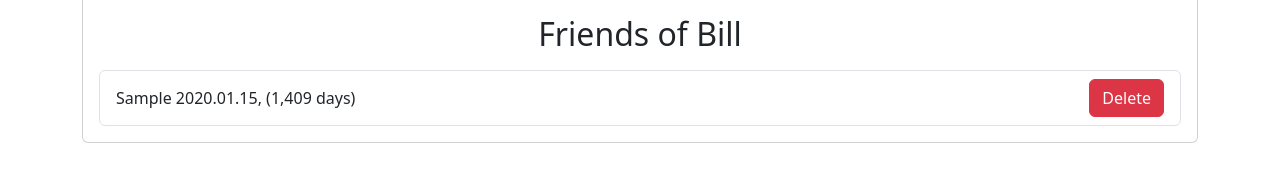
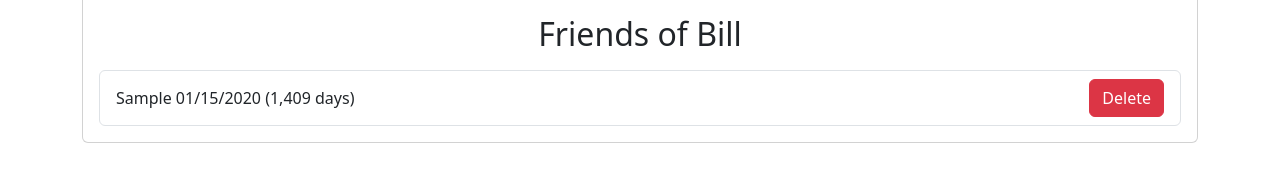
Before and after one commit to darron-haworth/appointment.app, an Angular app: page / in a window 1280 px wide. Both pictures are taken after typing "Sample", "2020-01-15" into the empty fields and a click on the button "Add". Shown: the part 175-351 px from the top of the page. Built offline with nearby package versions, Linux system fonts and the light colour scheme.

Commit message:
date format fixes

```diff
--- a/src/app/appointment-list/appointment-list.component.html
+++ b/src/app/appointment-list/appointment-list.component.html
@@ -17,7 +17,7 @@
 
         <ul class="list-group mt-3">
             <li class="list-group-item d-flex justify-content-between align-items-center" *ngFor="let appt of appointments; index as i">
-            {{appt.title}} {{appt.date | date: 'yyyy.MM.dd'}}, {{appt.fromDate}}
+            {{appt.title}} {{appt.date | date: 'MM/dd/yyyy'}} ({{appt.fromDate}})
             <button class="btn btn-danger" (click)="deleteAppointment(i)">Delete</button>
             </li>
         </ul>
--- a/src/app/appointment-list/appointment-list.component.ts
+++ b/src/app/appointment-list/appointment-list.component.ts
@@ -28,7 +28,7 @@ export class AppointmentListComponent implements OnInit {
         id: Date.now(),
         title: this.newAppointmentTitle,
         date: this.newAppointmentDate ,
-        fromDate: '(' + moment(this.thisDay).diff(moment(this.newAppointmentDate), 'day').toLocaleString() + ' days)'
+        fromDate: moment(this.thisDay).diff(moment(this.newAppointmentDate), 'day').toLocaleString() + ' days'
       }
       this.appointments.push(newAppointment)
       this.newAppointmentTitle = "";
```
